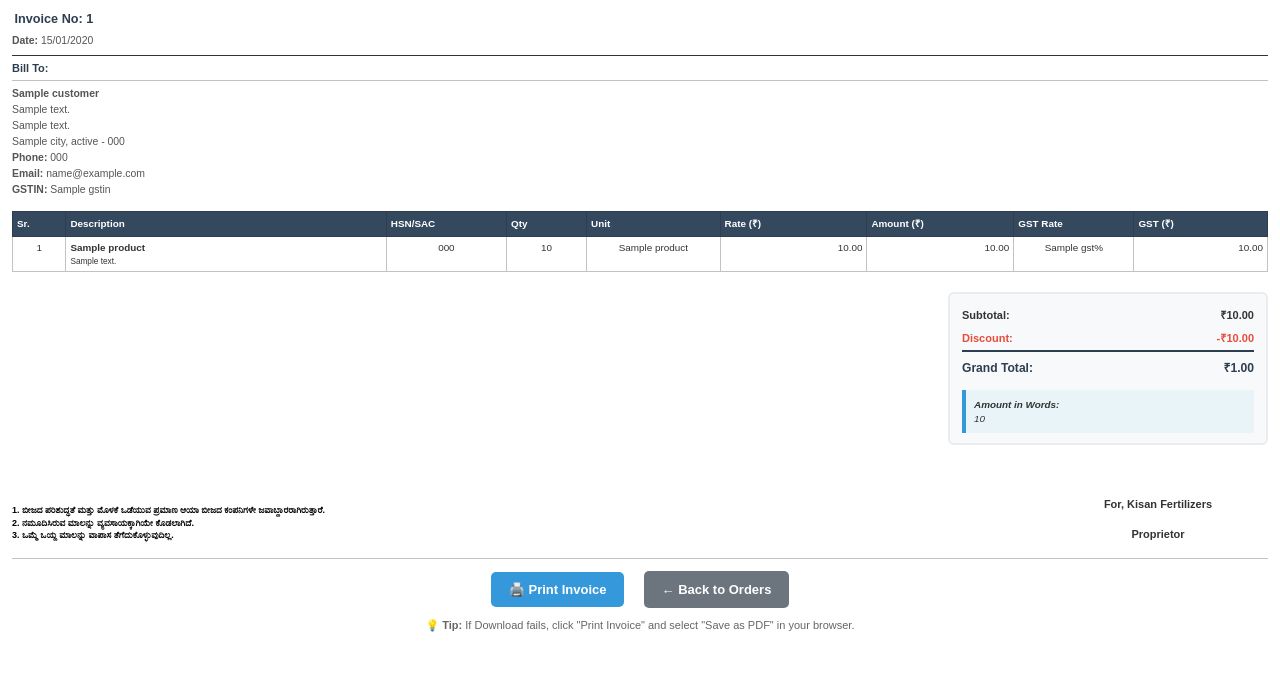
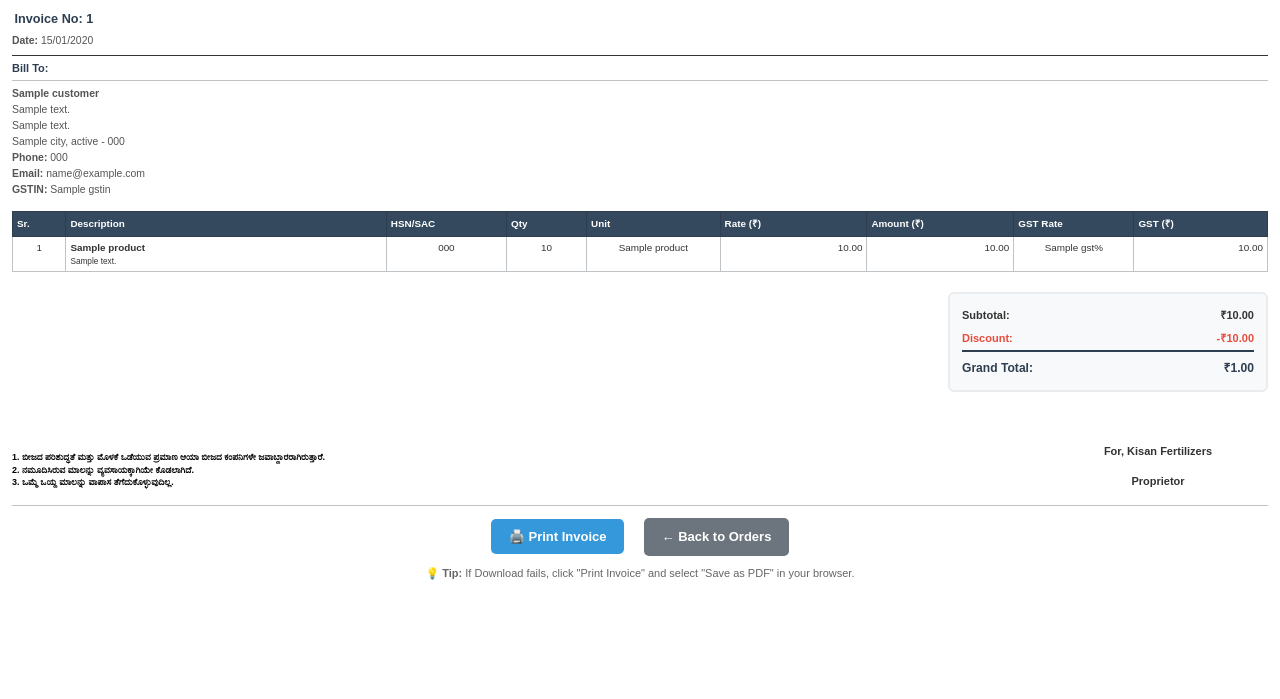
Before and after one commit to Tejas132005/E-Commerce-Platform, a Django app: template templates/invoice_template.html in a window 1280 px wide. Shown: the part 158-857 px from the top of the page. Run offline with Django 4.2, Linux system fonts and the light colour scheme; the template is opened without the code that fills it: most values are stand-ins (such as "Sample title", 1, 10 or a date in 2020).

Commit message:
Removed amount in words from invoice

```diff
--- a/templates/invoice_template.html
+++ b/templates/invoice_template.html
@@ -689,10 +689,6 @@
                             <td class="total-value">₹{{ invoice.total_price|floatformat:2 }}</td>
                         </tr>
                     </table>
-
-                    <div class="amount-in-words">
-                        <strong>Amount in Words:</strong><br> {{ invoice.get_amount_in_words }}
-                    </div>
                 </div>
             </div>
         </div>
```
